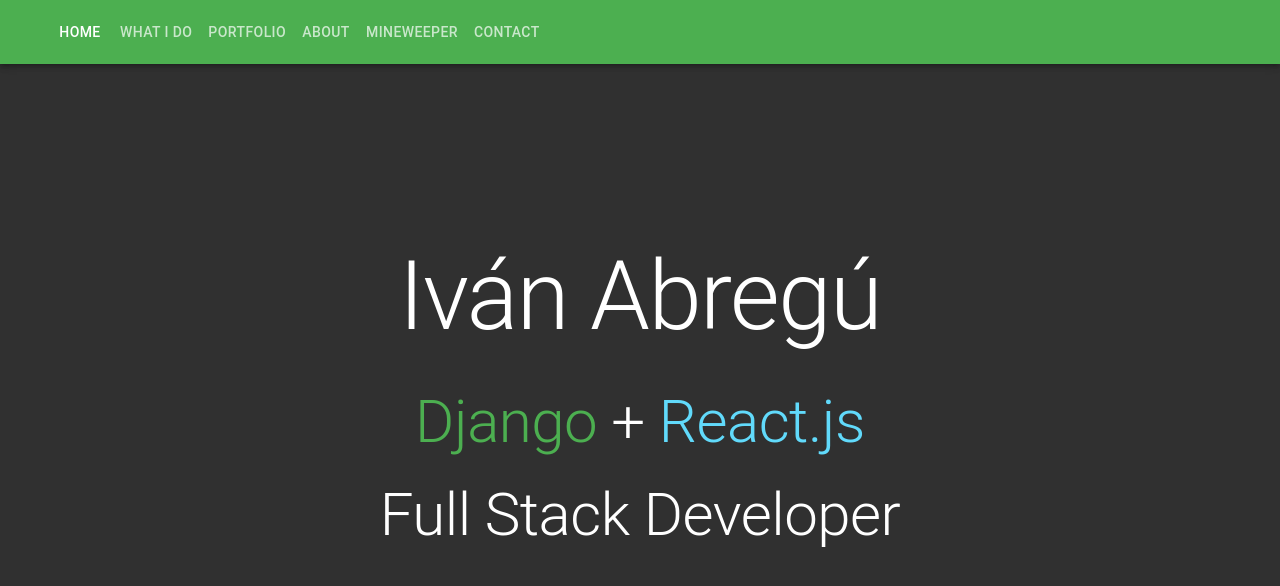
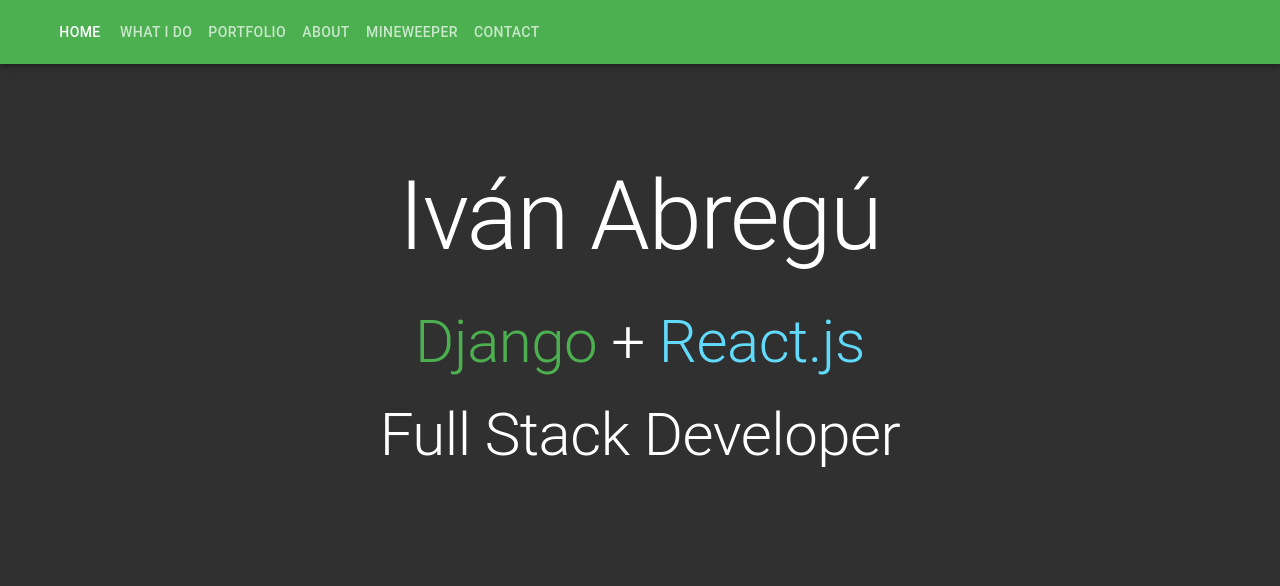
Before and after one commit to ivanAbregu/Minesweeper, a React (Create React App) app in the folder frontend/: page / in a window 1280 px wide. Shown: the top 586 px of the page. Built offline with nearby package versions, Linux system fonts and the light colour scheme.

Commit message:
small change

```diff
--- a/frontend/src/components/Dashboard.tsx
+++ b/frontend/src/components/Dashboard.tsx
@@ -7,7 +7,7 @@ import { createStyles, Theme, makeStyles } from '@material-ui/core/styles';
 const useStyles = makeStyles((theme: Theme) =>
   createStyles({
     content: {
-      padding: theme.spacing(22, 10, 0),
+      padding: theme.spacing(12, 10, 0),
     },
     django: {
       color: theme.palette.primary.main,
```
Also changed, not shown: 3 other files (tests, documents, lock files or other folders).
